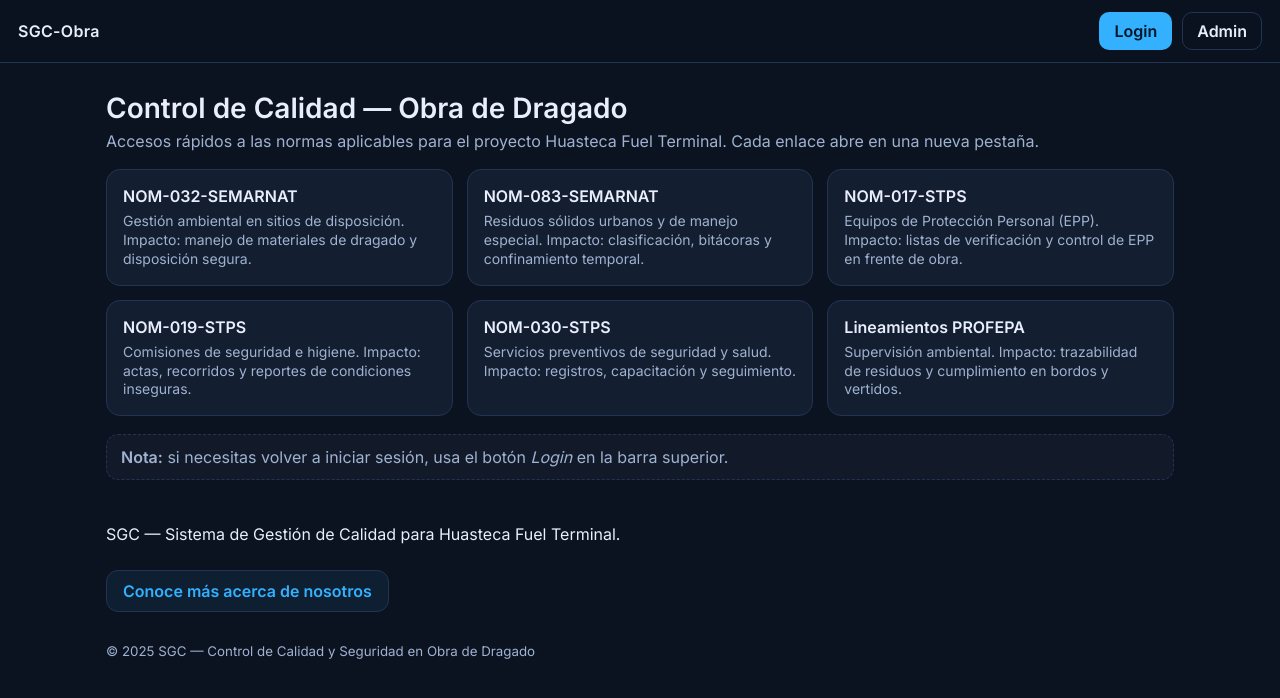
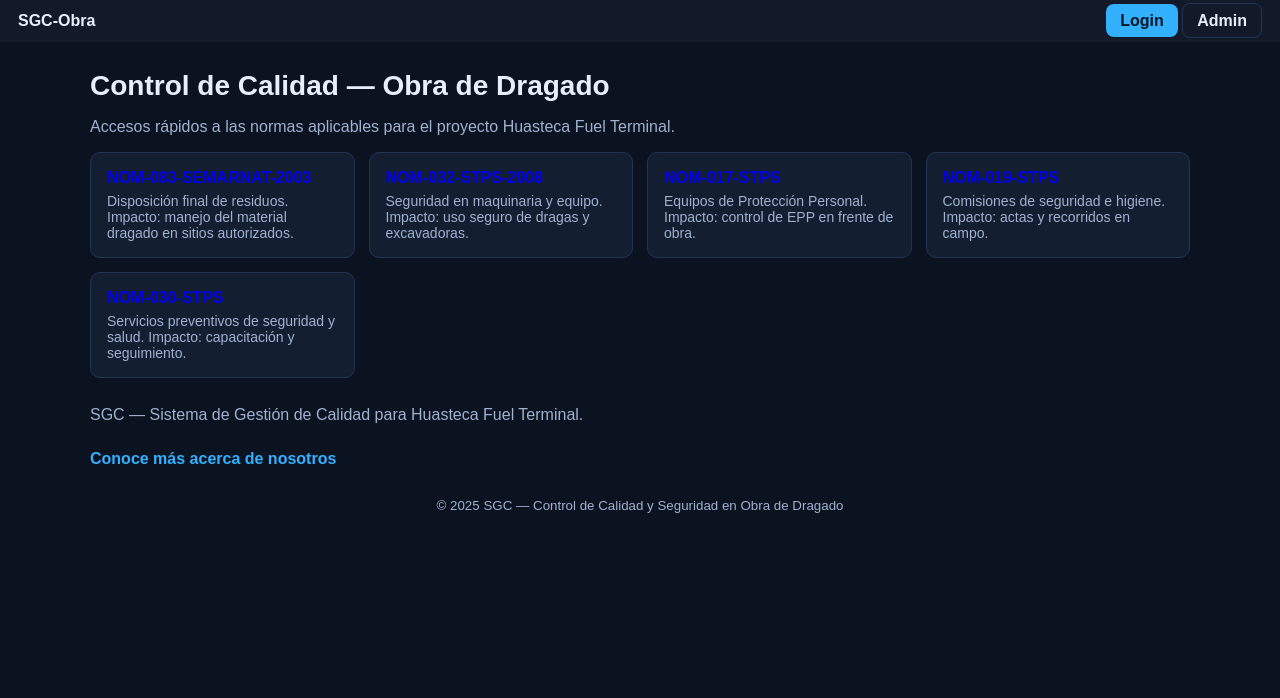
Before and after one commit to Mag0de0z2099/Proyecto-Codex, a Flask app: page / in a window 1280 px wide. Shown: the top 698 px of the page. Run offline with Flask 3, Linux system fonts and the light colour scheme.

Commit message:
Add public landing page and styling

```diff
--- a/app/blueprints/admin/routes.py
+++ b/app/blueprints/admin/routes.py
@@ -77,6 +77,9 @@ def index():
         ultimas=ultimas_logs,
         projects=projects,
     )
+
+
+bp_admin.add_url_rule("/", view_func=index, endpoint="dashboard")
 
 
 @bp_admin.get("/kpi/<int:project_id>.json")
--- a/app/static/css/custom.css
+++ b/app/static/css/custom.css
@@ -1,127 +1,24 @@
-:root{
-  --bg:#0b1220;
-  --panel:#121a2a;
-  --accent:#33b1ff;
-  --text:#e8eefb;
-  --muted:#9fb2d0;
-  --card:#141e31;
-  --card-hover:#1a2640;
-  --border:#223454;
-}
-*{box-sizing:border-box}
-html,body{margin:0;padding:0;background:var(--bg);color:var(--text);font-family:Inter,system-ui,Segoe UI,Roboto,Helvetica,Arial,sans-serif}
-a{color:inherit;text-decoration:none}
-.sr-only{position:absolute;width:1px;height:1px;padding:0;margin:-1px;overflow:hidden;clip:rect(0,0,0,0);white-space:nowrap;border:0}
+body { font-family: Arial, sans-serif; margin:0; background:#0b1220; color:#e8eefb; }
+a { text-decoration:none; }
+.sr-only { position:absolute; width:1px; height:1px; padding:0; margin:-1px; overflow:hidden; clip:rect(0,0,0,0); white-space:nowrap; border:0; }
 
-.navbar{
-  position:sticky;top:0;z-index:10;
-  display:flex;align-items:center;justify-content:space-between;
-  padding:12px 18px;border-bottom:1px solid var(--border);background:rgba(11,18,32,0.85);backdrop-filter:blur(6px)
-}
-.brand{font-weight:600;letter-spacing:.3px}
-.nav-right{display:flex;gap:10px}
-.btn{
-  padding:8px 14px;border-radius:10px;background:var(--accent);
-  color:#001726;font-weight:600;border:1px solid transparent;transition:.2s
-}
-.btn:hover{filter:brightness(1.05)}
-.btn.outline{
-  background:transparent;border-color:var(--border);color:var(--text)
-}
-.btn.outline:hover{background:var(--panel)}
+.navbar { display:flex; justify-content:space-between; padding:12px 18px; background:#121a2a; }
+.brand { font-weight:bold; }
+.btn { padding:8px 14px; border-radius:8px; background:#33b1ff; color:#001726; font-weight:600; }
+.btn.outline { background:transparent; border:1px solid #223454; color:#e8eefb; }
 
-.container{max-width:1100px;margin:28px auto;padding:0 16px}
-.hero h1{margin:4px 0 4px;font-size:28px}
-.hero .muted{color:var(--muted);margin:6px 0 18px}
+.container { max-width:1100px; margin:28px auto; padding:0 16px; }
+.hero h1 { font-size:28px; margin-bottom:4px; }
+.muted { color:#9fb2d0; }
 
-.grid{
-  display:grid;grid-template-columns:repeat(1,minmax(0,1fr));gap:14px;
-}
-@media(min-width:640px){.grid{grid-template-columns:repeat(2,1fr)}}
-@media(min-width:980px){.grid{grid-template-columns:repeat(3,1fr)}}
+.grid { display:grid; gap:14px; grid-template-columns:repeat(auto-fit, minmax(250px,1fr)); }
+.card { background:#141e31; padding:16px; border-radius:10px; border:1px solid #223454; }
+.card:hover { background:#1a2640; }
+.card h3 { margin:0 0 6px; font-size:16px; }
+.card p { margin:0; color:#9fb2d0; font-size:14px; }
 
-.grid > a.card{
-  display:block;padding:16px;border:1px solid var(--border);border-radius:14px;
-  background:var(--card);transition:transform .15s ease, background .15s ease, border-color .15s ease
-}
-.grid > a.card:hover{transform:translateY(-2px);background:var(--card-hover);border-color:#2a4370}
-.grid > a.card h3{margin:0 0 6px 0;font-size:16px}
-.grid > a.card p{margin:0;color:var(--muted);font-size:14px;line-height:1.35}
+.about { margin-top:28px; }
+.external-link { display:inline-block; margin-top:10px; color:#33b1ff; font-weight:600; }
+.external-link:hover { text-decoration:underline; }
 
-.helper .note{
-  margin-top:18px;padding:12px 14px;border:1px dashed var(--border);
-  border-radius:12px;background:var(--panel);color:var(--muted)
-}
-.about{margin-top:28px;display:flex;flex-direction:column;gap:10px}
-.external-link{
-  align-self:flex-start;padding:10px 16px;border-radius:12px;border:1px solid var(--border);
-  background:rgba(51,177,255,0.08);color:var(--accent);font-weight:600;transition:.2s
-}
-.external-link:hover{background:rgba(51,177,255,0.18);}
-.footer{
-  margin:28px auto 24px;max-width:1100px;padding:0 16px;color:var(--muted)
-}
-
-.flash-stack{display:flex;flex-direction:column;gap:10px;margin-bottom:20px}
-.flash{
-  padding:12px 14px;border-radius:12px;border:1px solid var(--border);
-  background:rgba(51,177,255,0.08);color:var(--text);font-size:14px
-}
-.flash.info{border-color:#3182ce}
-.flash.success{border-color:#2f855a;background:rgba(47,133,90,0.18)}
-.flash.warning{border-color:#b7791f;background:rgba(183,121,31,0.18)}
-.flash.danger{border-color:#c53030;background:rgba(197,48,48,0.18)}
-
-.admin-layout{
-  display:grid;
-  grid-template-columns:260px 1fr;
-  gap:24px;
-  margin-top:24px;
-}
-.admin-sidebar{
-  background:var(--panel);
-  border:1px solid var(--border);
-  border-radius:16px;
-  padding:20px;
-}
-.admin-sidebar .brand{font-weight:600;margin-bottom:18px;display:block}
-.admin-sidebar nav{display:flex;flex-direction:column;gap:10px}
-.admin-sidebar nav a{
-  padding:10px 12px;border-radius:10px;color:var(--muted);
-  border:1px solid transparent;transition:.15s
-}
-.admin-sidebar nav a:hover{
-  color:var(--text);
-  border-color:var(--border);
-  background:rgba(51,177,255,0.08);
-}
-.admin-main{
-  background:var(--panel);
-  border:1px solid var(--border);
-  border-radius:16px;
-  padding:24px;
-}
-.admin-main h1,.admin-main h2,.admin-main h3{color:var(--text);margin-top:0}
-.admin-main .card{
-  background:rgba(20,30,49,0.6);
-  border:1px solid var(--border);
-  border-radius:14px;
-  padding:12px;
-}
-.admin-main .card + .card{margin-top:12px}
-.admin-main .card-body{color:var(--muted)}
-.admin-main .table{width:100%;border-collapse:collapse;margin-top:16px;color:var(--muted)}
-.admin-main .table th,.admin-main .table td{border-bottom:1px solid var(--border);padding:10px 8px;text-align:left}
-.admin-main .badge{
-  display:inline-block;
-  border:1px solid var(--border);
-  border-radius:999px;
-  padding:4px 10px;
-  font-size:12px;
-  color:var(--muted);
-}
-
-@media(max-width:960px){
-  .admin-layout{grid-template-columns:1fr}
-  .admin-sidebar{position:relative}
-}
+.footer { margin:28px auto; text-align:center; color:#9fb2d0; }
--- a/app/templates/base.html
+++ b/app/templates/base.html
@@ -5,17 +5,13 @@
   <meta name="viewport" content="width=device-width,initial-scale=1" />
   <title>{% block title %}SGC — Obra de Dragado{% endblock %}</title>
   <link rel="stylesheet" href="{{ url_for('static', filename='css/custom.css') }}">
-  <link rel="preconnect" href="https://fonts.googleapis.com">
-  <link href="https://fonts.googleapis.com/css2?family=Inter:wght@400;600&display=swap" rel="stylesheet">
 </head>
 <body>
   <header class="navbar">
-    <div class="nav-left">
-      <span class="brand">SGC-Obra</span>
-    </div>
+    <div class="nav-left"><span class="brand">SGC-Obra</span></div>
     <nav class="nav-right">
       <a class="btn" href="{{ url_for('auth.login') }}">Login</a>
-      <a class="btn outline" href="{{ url_for('admin.index') }}">Admin</a>
+      <a class="btn outline" href="{{ url_for('admin.dashboard') }}">Admin</a>
     </nav>
   </header>
 
@@ -33,7 +29,7 @@
   </main>
 
   <footer class="footer">
-    <small>© {{ 2025 }} SGC — Control de Calidad y Seguridad en Obra de Dragado</small>
+    <small>© 2025 SGC — Control de Calidad y Seguridad en Obra de Dragado</small>
   </footer>
 </body>
 </html>
--- a/app/templates/index.html
+++ b/app/templates/index.html
@@ -5,56 +5,39 @@
 <section class="hero">
   <h1>Control de Calidad — Obra de Dragado</h1>
   <span class="sr-only">SGC - Sistema de Gestión de Calidad</span>
-  <p class="muted">
-    Accesos rápidos a las normas aplicables para el proyecto Huasteca Fuel Terminal.
-    Cada enlace abre en una nueva pestaña.
-  </p>
+  <p class="muted">Accesos rápidos a las normas aplicables para el proyecto Huasteca Fuel Terminal.</p>
 </section>
 
 <section class="grid">
-  <!-- Ejemplos de NOM relevantes. Ajusta URLs oficiales que usas. -->
-  <a class="card" href="https://www.dof.gob.mx/" target="_blank" rel="noopener">
-    <h3>NOM-032-SEMARNAT</h3>
-    <p>Gestión ambiental en sitios de disposición. Impacto: manejo de materiales de dragado y disposición segura.</p>
+  <a class="card" href="https://www.dof.gob.mx/nota_detalle.php?codigo=4963405&fecha=20/10/2004#gsc.tab=0" target="_blank" rel="noopener">
+    <h3>NOM-083-SEMARNAT-2003</h3>
+    <p>Disposición final de residuos. Impacto: manejo del material dragado en sitios autorizados.</p>
   </a>
 
-  <a class="card" href="https://www.dof.gob.mx/" target="_blank" rel="noopener">
-    <h3>NOM-083-SEMARNAT</h3>
-    <p>Residuos sólidos urbanos y de manejo especial. Impacto: clasificación, bitácoras y confinamiento temporal.</p>
+  <a class="card" href="https://www.dof.gob.mx/nota_detalle.php?codigo=5072882&fecha=22/09/2008#gsc.tab=0" target="_blank" rel="noopener">
+    <h3>NOM-032-STPS-2008</h3>
+    <p>Seguridad en maquinaria y equipo. Impacto: uso seguro de dragas y excavadoras.</p>
   </a>
 
   <a class="card" href="https://www.stps.gob.mx/" target="_blank" rel="noopener">
     <h3>NOM-017-STPS</h3>
-    <p>Equipos de Protección Personal (EPP). Impacto: listas de verificación y control de EPP en frente de obra.</p>
+    <p>Equipos de Protección Personal. Impacto: control de EPP en frente de obra.</p>
   </a>
 
   <a class="card" href="https://www.stps.gob.mx/" target="_blank" rel="noopener">
     <h3>NOM-019-STPS</h3>
-    <p>Comisiones de seguridad e higiene. Impacto: actas, recorridos y reportes de condiciones inseguras.</p>
+    <p>Comisiones de seguridad e higiene. Impacto: actas y recorridos en campo.</p>
   </a>
 
   <a class="card" href="https://www.stps.gob.mx/" target="_blank" rel="noopener">
     <h3>NOM-030-STPS</h3>
-    <p>Servicios preventivos de seguridad y salud. Impacto: registros, capacitación y seguimiento.</p>
+    <p>Servicios preventivos de seguridad y salud. Impacto: capacitación y seguimiento.</p>
   </a>
-
-  <a class="card" href="https://www.gob.mx/profepa" target="_blank" rel="noopener">
-    <h3>Lineamientos PROFEPA</h3>
-    <p>Supervisión ambiental. Impacto: trazabilidad de residuos y cumplimiento en bordos y vertidos.</p>
-  </a>
-</section>
-
-<section class="helper">
-  <div class="note">
-    <strong>Nota:</strong> si necesitas volver a iniciar sesión, usa el botón <em>Login</em> en la barra superior.
-  </div>
 </section>
 
 <section class="about">
   <p class="muted">SGC — Sistema de Gestión de Calidad para Huasteca Fuel Terminal.</p>
-  <a class="external-link" href="https://www.dusiglo21.com" target="_blank" rel="noopener">
-    Conoce más acerca de nosotros
-  </a>
+  <a class="external-link" href="https://www.dusiglo21.com" target="_blank" rel="noopener">Conoce más acerca de nosotros</a>
 </section>
 
 {% endblock %}
```
